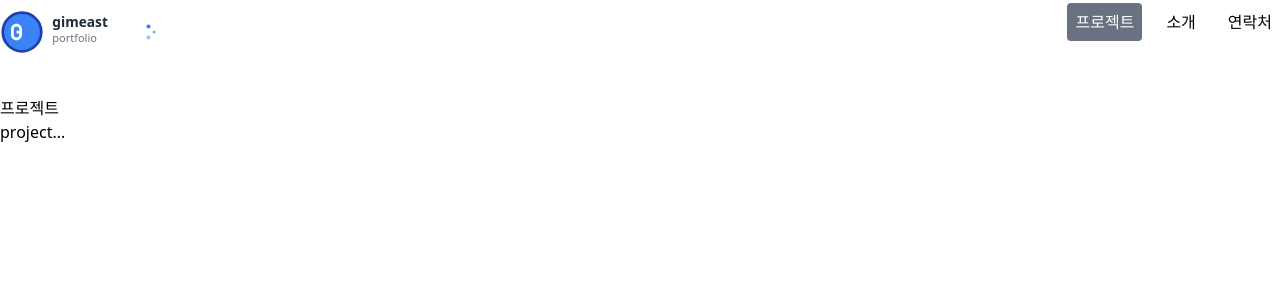
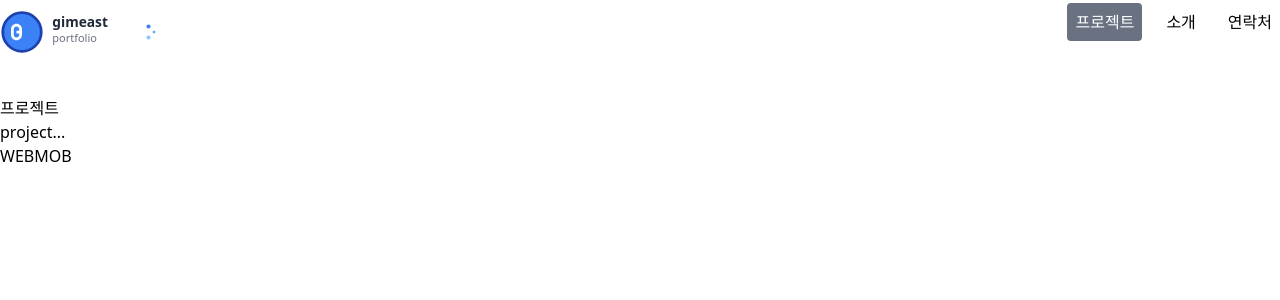
Before and after one commit to gimeast/portfolio-site, a React (Vite) app: page /project in a window 1280 px wide. Shown: the top 300 px of the page. Built offline with nearby package versions, Linux system fonts and the light colour scheme.

Commit message:
/project에 중첩된 라우터 적용

```diff
--- /dev/null
+++ b/src/components/MobileProject.jsx
@@ -0,0 +1,7 @@
+import React from "react";
+
+const MobileProject = () => {
+    return <div>MOBILE</div>;
+};
+
+export default MobileProject;
--- a/src/components/Project.jsx
+++ b/src/components/Project.jsx
@@ -1,4 +1,5 @@
 import React from "react";
+import { Link, Outlet } from "react-router-dom";
 
 const Project = () => {
     return (
@@ -6,6 +7,9 @@ const Project = () => {
             <h2>프로젝트</h2>
             <section>
                 <h3>project...</h3>
+                <Link to="/project/web">WEB</Link>
+                <Link to="/project/mobile">MOB</Link>
+                <Outlet />
             </section>
         </>
     );
--- /dev/null
+++ b/src/components/WebProject.jsx
@@ -0,0 +1,7 @@
+import React from "react";
+
+const WebProject = () => {
+    return <div>WEB</div>;
+};
+
+export default WebProject;
--- a/src/router/routes.js
+++ b/src/router/routes.js
@@ -2,20 +2,28 @@ import Home from "../components/Home.jsx";
 import Project from "../components/Project.jsx";
 import About from "../components/About.jsx";
 import Contact from "../components/Contact.jsx";
+import WebProject from "../components/WebProject.jsx";
+import MobileProject from "../components/MobileProject.jsx";
 
 const navRoutes = [
     { path: "/", label: "홈", component: Home },
-    { path: "/project", label: "프로젝트", component: Project },
-    /*중첩 구조인 경우
     {
-          path: "/project",
-          label: "프로젝트",
-          component: Project,
-          children: [
-              { path: "web", label: "웹 프로젝트", component: WebProject },
-              { path: "mobile", label: "모바일 앱", component: MobileProject }
-          ]
-      }*/
+        path: "/project",
+        label: "프로젝트",
+        component: Project,
+        children: [
+            {
+                path: "/project/web",
+                label: "웹 프로젝트",
+                component: WebProject,
+            },
+            {
+                path: "/project/mobile",
+                label: "모바일 앱",
+                component: MobileProject,
+            },
+        ],
+    },
     { path: "/about", label: "소개", component: About },
     { path: "/contact", label: "연락처", component: Contact },
 ];
```
